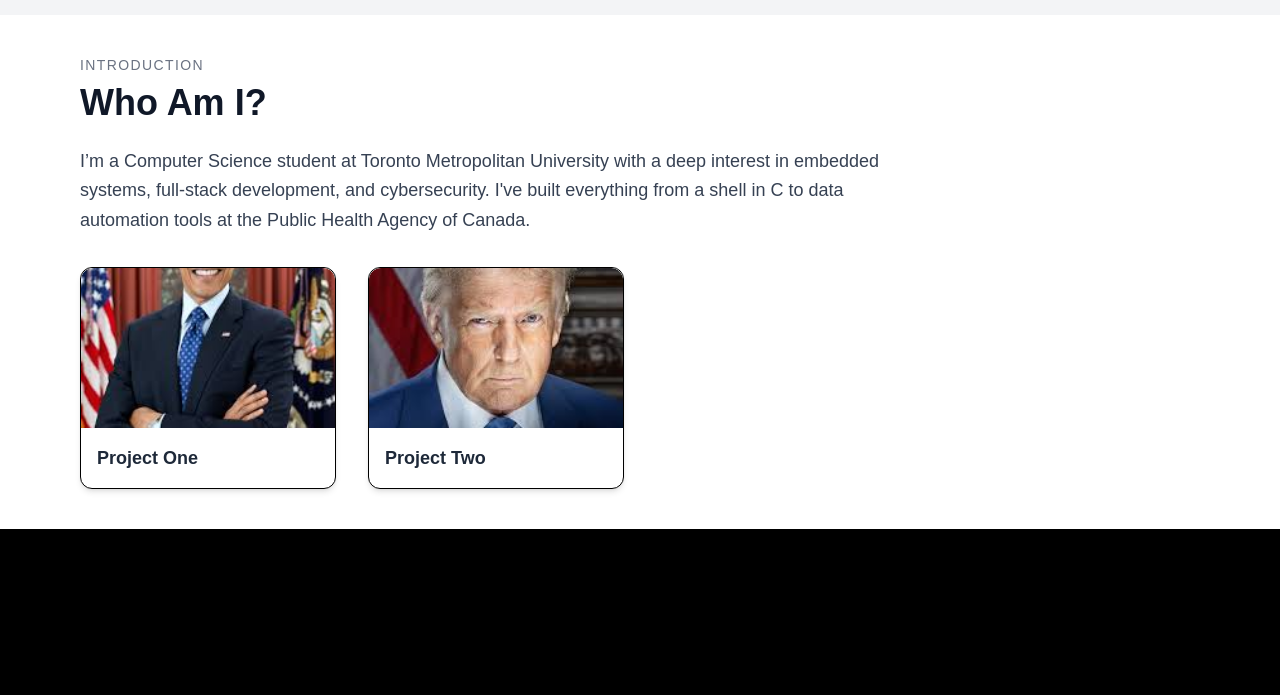
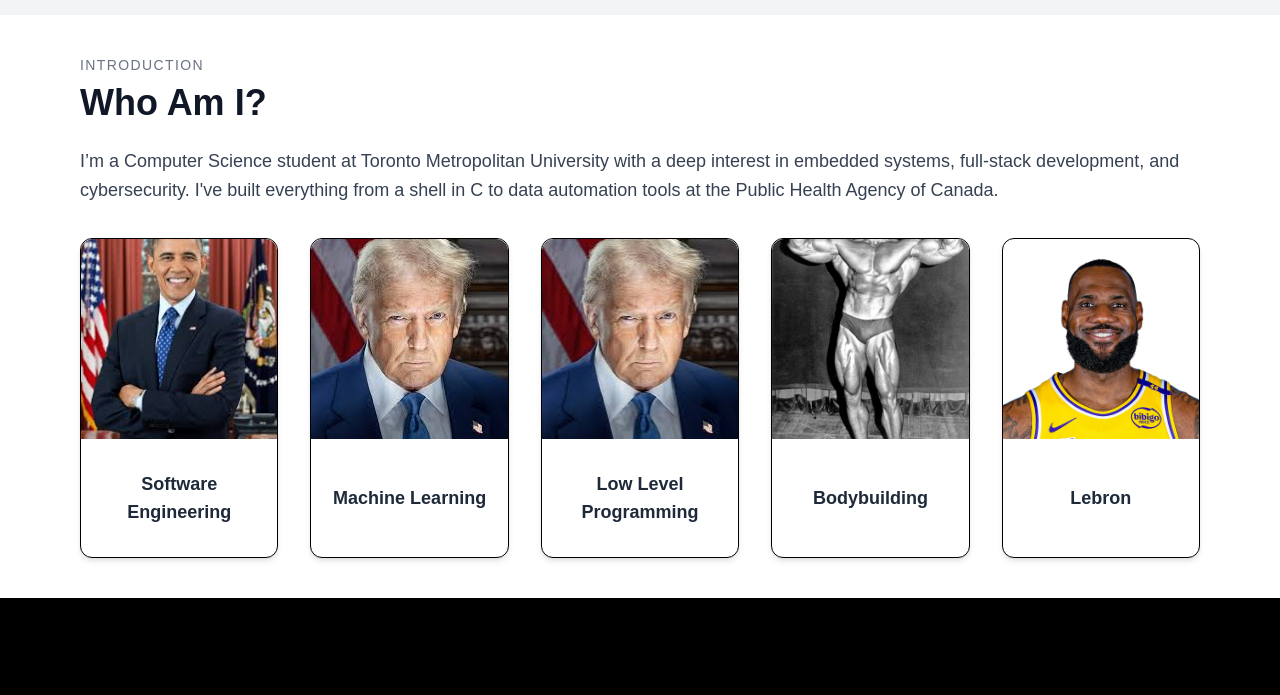
Before and after one commit to Juanald/portfolio, a Next.js app: page / in a window 1280 px wide. Shown: the part 845-1540 px from the top of the page. Built offline with nearby package versions, Linux system fonts and the light colour scheme.

Commit message:
added interests

```diff
--- a/src/app/components/About.tsx
+++ b/src/app/components/About.tsx
@@ -3,20 +3,35 @@ import InterestCard from "./InterestCard";
 const interests = [
   {
     imageSrc: "/obama.jpg",
-    title: "Project One",
+    title: "Software Engineering",
     alt: "Obama",
   },
   {
     imageSrc: "/trump.jpg",
-    title: "Project Two",
+    title: "Machine Learning",
     alt: "Trump",
+  },
+  {
+    imageSrc: "/trump.jpg",
+    title: "Low Level Programming",
+    alt: "Trump",
+  },
+  {
+    imageSrc: "/bodybuilding.jpg",
+    title: "Bodybuilding",
+    alt: "Arnold 1974",
+  },
+  {
+    imageSrc: "/lebron.png",
+    title: "Lebron",
+    alt: "Lepookie Bear",
   },
   // Add more projects as needed
 ];
 
 export default function About() {
   return (
-    <section className="p-10 max-w-4xl ml-10">
+    <section className="p-10 max-w-screen mx-10 ml-10">
       <div className="mb-6">
         <p className="uppercase text-gray-500 tracking-widest text-sm font-light mb-2">
           Introduction
@@ -29,7 +44,7 @@ export default function About() {
         cybersecurity. I've built everything from a shell in C to data
         automation tools at the Public Health Agency of Canada.
       </p>
-      <div className="flex gap-8 items-center mt-8">
+      <div className="flex gap-8 items-center mt-8 max-w-screen">
         {interests.map((interest, index) => (
           <InterestCard
             title={interest.title}
--- a/src/app/components/InterestCard.tsx
+++ b/src/app/components/InterestCard.tsx
@@ -12,8 +12,8 @@ export default function InterestCard({
   alt,
 }: InterestCardProps) {
   return (
-    <div className="w-full sm:w-64 bg-white rounded-xl shadow-md overflow-hidden hover:shadow-lg transition-shadow duration-300 border">
-      <div className="relative w-full h-40">
+    <div className="w-full sm:w-64 h-80 bg-white rounded-xl shadow-md overflow-hidden hover:shadow-lg transition-shadow duration-300 border flex flex-col">
+      <div className="relative w-full h-50">
         <Image
           src={imageSrc}
           alt={alt}
@@ -22,8 +22,10 @@ export default function InterestCard({
           className="rounded-t-xl"
         />
       </div>
-      <div className="p-4">
-        <h3 className="text-lg font-semibold text-gray-800">{title}</h3>
+      <div className="flex-grow p-4 flex items-center justify-center">
+        <h3 className="text-lg font-semibold text-gray-800 text-center  ">
+          {title}
+        </h3>
       </div>
     </div>
   );
```
Also changed, not shown: src/app/page.tsx (+2 -2 lines), public/bodybuilding.jpg (added), public/lebron.png (added).
